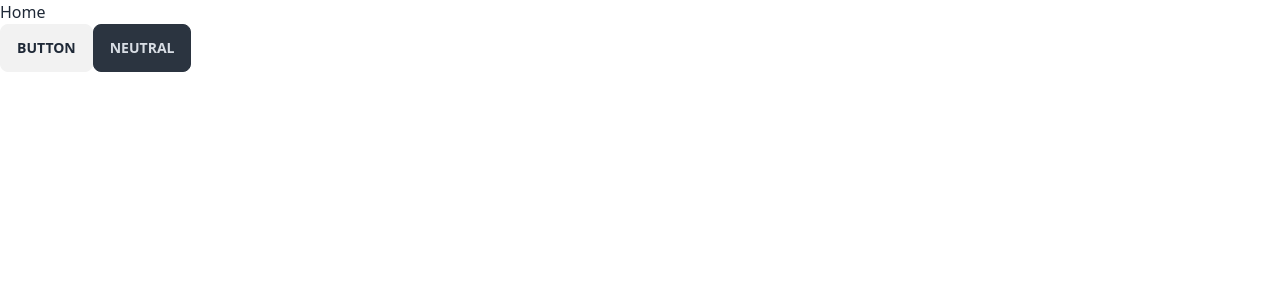
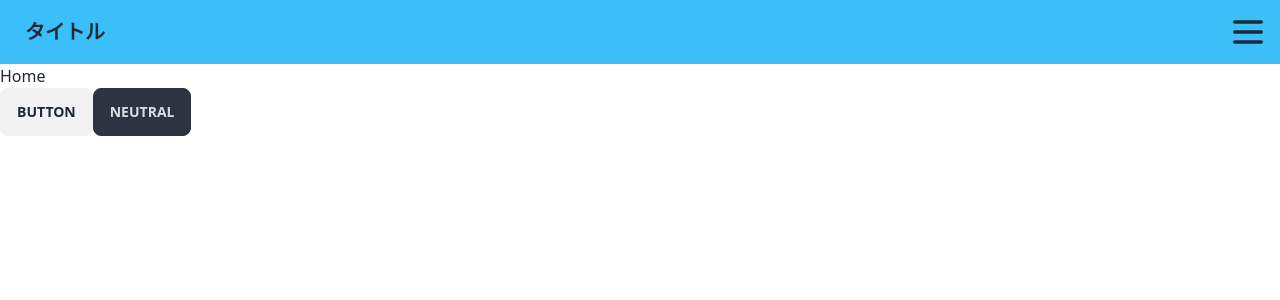
Before and after one commit to axew-is-kibago/kibago-teams, a React (Vite) app: page /home in a window 1280 px wide. Shown: the top 300 px of the page. Built offline with nearby package versions, Linux system fonts and the light colour scheme.

Commit message:
headerコンポーネント作成

```diff
--- a/src/components/Header.tsx
+++ b/src/components/Header.tsx
@@ -1,18 +1,13 @@
 function Header() {
     return (
       <>
-        <div className="navbar bg-base-100">
-        <div className="flex-none">
-            <button className="btn btn-square btn-ghost">
-            <svg xmlns="http://www.w3.org/2000/svg" fill="none" viewBox="0 0 24 24" className="inline-block w-5 h-5 stroke-current"><path strokeLinecap="round" strokeLinejoin="round" strokeWidth="2" d="M4 6h16M4 12h16M4 18h16"></path></svg>
-            </button>
-        </div>
+        <div className="navbar bg-info">
         <div className="flex-1">
-            <a className="btn btn-ghost normal-case text-xl">daisyUI</a>
+            <a className="btn btn-ghost normal-case text-xl">タイトル</a>
         </div>
         <div className="flex-none">
             <button className="btn btn-square btn-ghost">
-            <svg xmlns="http://www.w3.org/2000/svg" fill="none" viewBox="0 0 24 24" className="inline-block w-5 h-5 stroke-current"><path strokeLinecap="round" strokeLinejoin="round" strokeWidth="2" d="M5 12h.01M12 12h.01M19 12h.01M6 12a1 1 0 11-2 0 1 1 0 012 0zm7 0a1 1 0 11-2 0 1 1 0 012 0zm7 0a1 1 0 11-2 0 1 1 0 012 0z"></path></svg>
+            <svg xmlns="http://www.w3.org/2000/svg" fill="none" viewBox="0 0 24 24" className="inline-block w-10 h-10 stroke-current"><path strokeLinecap="round" strokeLinejoin="round" strokeWidth="2" d="M4 6h16M4 12h16M4 18h16"></path></svg>
             </button>
         </div>
         </div>
--- a/src/pages/Home.tsx
+++ b/src/pages/Home.tsx
@@ -1,8 +1,10 @@
-import Button from "../components/button";
+import Button from "../components/Button";
+import Header from "../components/Header";
 
 export const Home = () => {
     return (
       <>
+        <Header />
         <div className="">Home</div>
         <Button />
       </>
```
